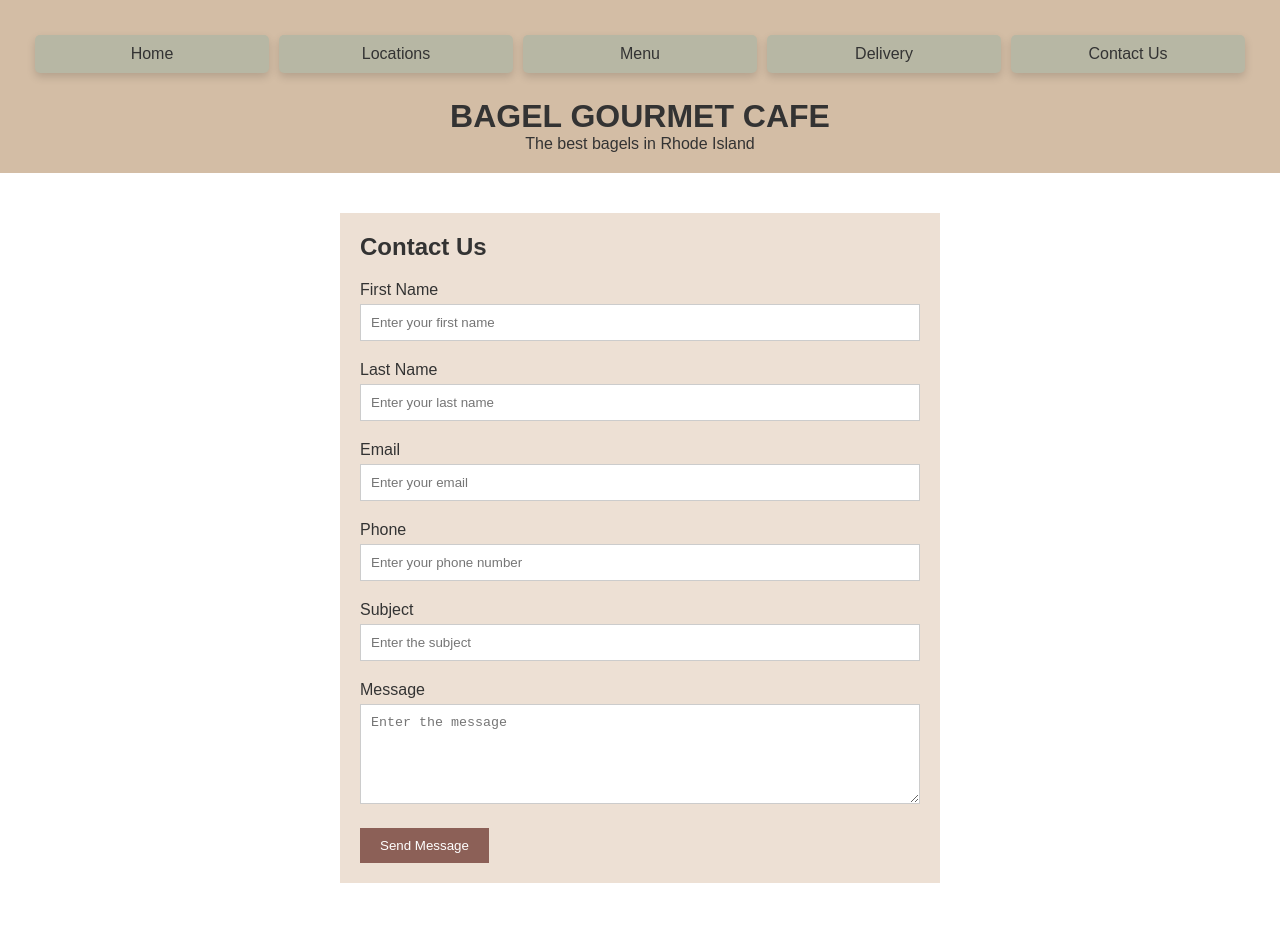
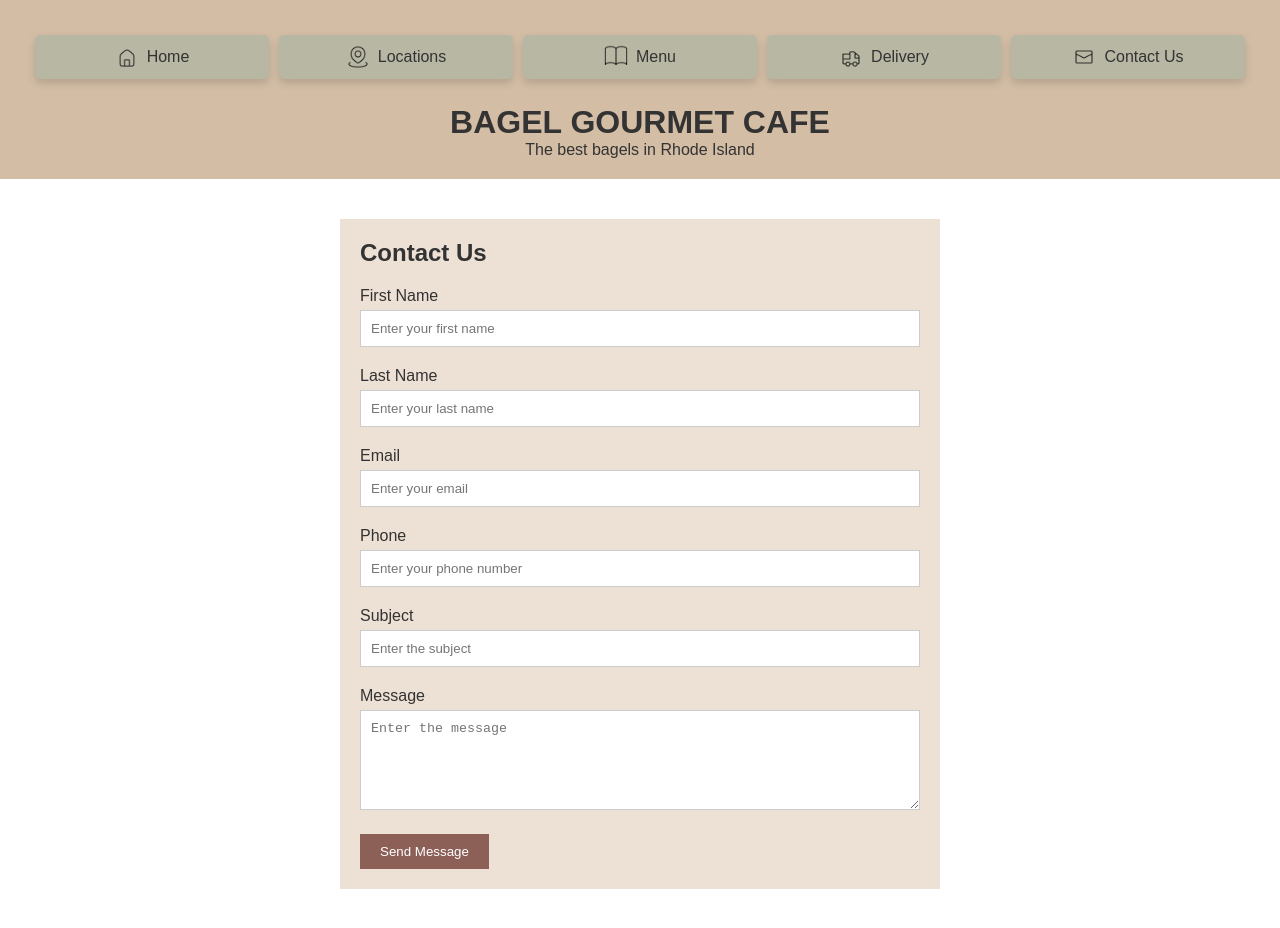
Before and after one commit to kungfu-k3nny/cs1300-responsive-redesign, a plain HTML site: page index.html in a window 1280 px wide. Drawn offline with Linux system fonts and the light colour scheme.

Commit message:
almost done

```diff
--- a/index.html
+++ b/index.html
@@ -15,11 +15,11 @@
     <nav>
       <ul>
         <!-- Navigation links -->
-        <li><a href="#">Home</a></li>
-        <li><a href="#">Locations</a></li>
-        <li><a href="#">Menu</a></li>
-        <li><a href="#">Delivery</a></li>
-        <li><a href="#">Contact Us</a></li>
+        <li><a href="#"><img src="./assets/Home.png" alt="Home Icon">Home</a></li>
+        <li><a href="#"><img src="./assets/Pin_alt.png" alt="Home Icon">Locations</a></li>
+        <li><a href="#"><img src="./assets/Book_open_alt.png" alt="Home Icon">Menu</a></li>
+        <li><a href="#"><img src="./assets/package_car.png" alt="Home Icon">Delivery</a></li>
+        <li><a href="#"><img src="./assets/Message.png" alt="Home Icon">Contact Us</a></li>
       </ul>
     </nav>
 
--- a/styles.css
+++ b/styles.css
@@ -47,7 +47,9 @@ nav ul li {
 
 /* Style adjustments for links within the navigation buttons */
 nav ul li a {
-  display: block; /* Makes the link fill the entire list item */
+  display: flex; /* Aligns the icon and text horizontally */
+  align-items: center; /* Centers the items vertically */
+  justify-content: center; /* Centers the content horizontally (if needed) */
   padding: 10px 20px; /* Adds padding inside the boxes */
   text-decoration: none; /* Removes the underline from the links */
   color: #333; /* Text color for readability */
@@ -55,6 +57,12 @@ nav ul li a {
   font-size: 16px; /* Default font size for navigation links */
   transition: box-shadow .3s ease;
   transition: background-color 0.3s; /* Smooth background color transition for hover effect */
+}
+
+nav ul li a img {
+  margin-right: 8px; /* Adjusts spacing between the icon and the text */
+  width: 24px; /* Adjust as necessary */
+  height: auto; /* Maintains aspect ratio */
 }
 
 /* Hover effect for navigation buttons */
@@ -138,7 +146,7 @@ nav ul li a:active {
 }
 
 /* Media Query for Screen Width 768px or less */
-@media screen and (max-width: 760px) {
+@media screen and (max-width: 900px) {
   /* Hide the navigation menu */
   nav ul {
     position: absolute;
```
Also changed, not shown: assets/Book_open_alt.png (added), assets/Home.png (added), assets/Message.png (added), assets/Pin_alt.png (added), assets/package_car.png (added).
